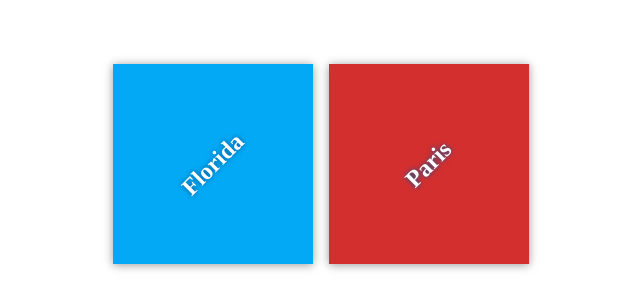
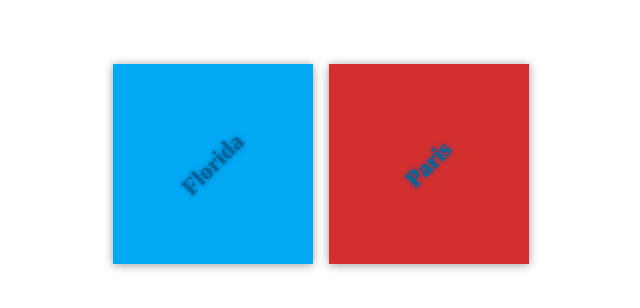
Before and after one commit to rana-zaid/my-travel-plans, a plain HTML site: page index.html in a window 1280 px wide. Shown: the part 236-544 px from the top of the page, without its empty margins (319-959 px from the left). Drawn offline with Linux system fonts and the light colour scheme; files that its build step writes are made by us from their sources.

Commit message:
add style to h2

```diff
--- a/index.html
+++ b/index.html
@@ -11,11 +11,11 @@
     <div class="container">
         <div class="destination-container">
             <div class="destination" id="florida">
-                <h2>Florida</h2>
+                <h2 style="color:#069">Florida</h2>
             </div>
 
             <div class="destination" id="paris">
-                <h2>Paris</h2>
+                <h2 style="color:#069">Paris</h2>
             </div>
         </div>
     </div>
```
